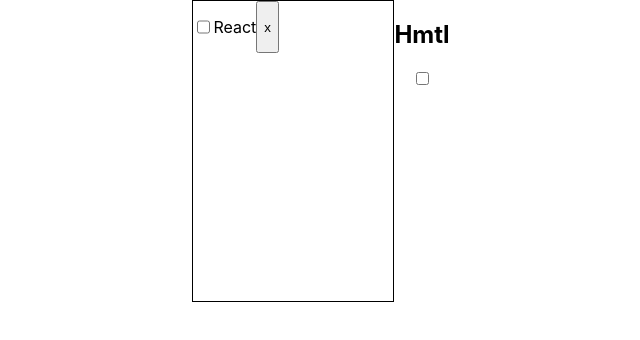
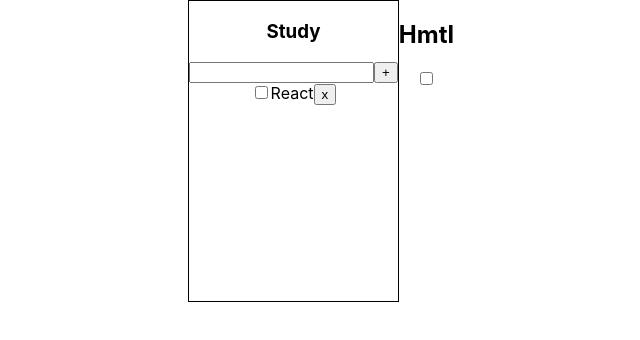
Before and after one commit to pdxserg/work-tasks, a React (Create React App) app: page / in a window 1280 px wide. Shown: the top 340 px of the page, without its empty margins (319-959 px from the left). Built offline with nearby package versions, Linux system fonts and the light colour scheme.

Commit message:
filling   task

```diff
--- a/src/App.tsx
+++ b/src/App.tsx
@@ -9,10 +9,18 @@ function App() {
   return (
     <div className="App">
         <div className="task-conteiner">
-            <div className="task">
-                <input type="checkbox" checked={tasks[0].isDone}/>
-                <p>{tasks[0].title}</p>
-                <button>x</button>
+            <div >
+                <h3>Study</h3>
+                <div>
+                    <input type="text"/>
+                    <button>+</button>
+                </div>
+                <div>
+                    <input type="checkbox" checked={tasks[0].isDone}/>
+                    <span>{tasks[0].title}</span>
+                    <button>x</button>
+                </div>
+
             </div>
 
         </div>
```
